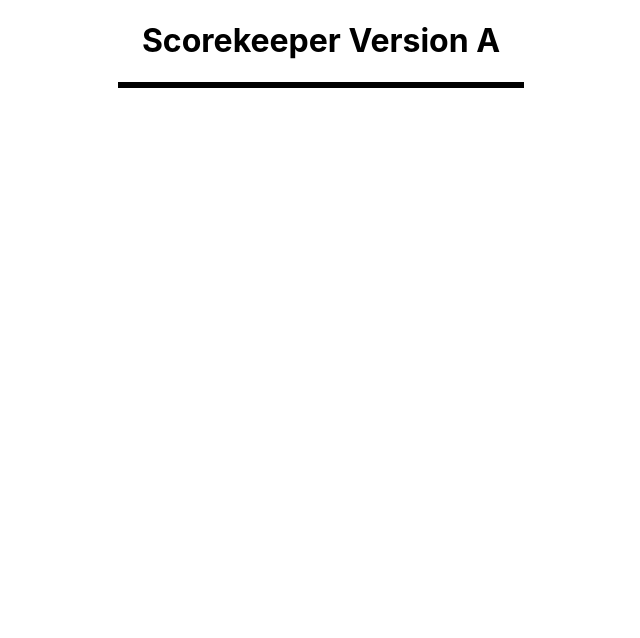
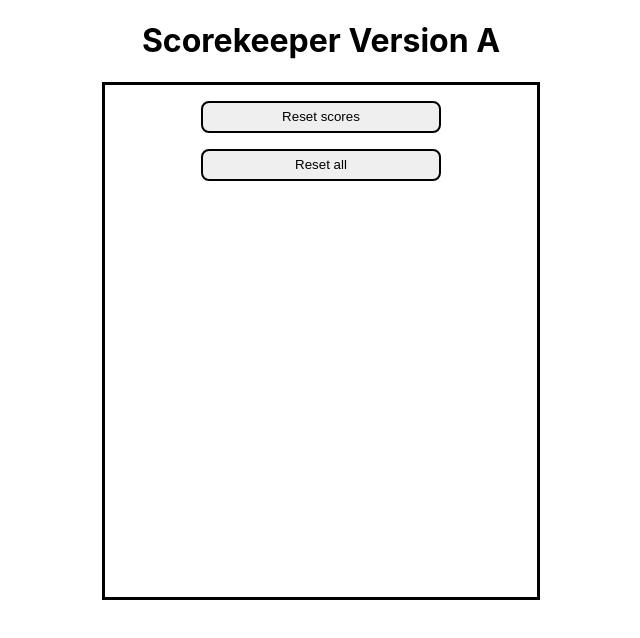
Before and after one commit to sebsch1337/score-keeper-app, a React (Create React App) app: page / in a window 1280 px wide. Shown: the top 638 px of the page, without its empty margins (319-959 px from the left). Built offline with nearby package versions, Linux system fonts and the light colour scheme.

Commit message:
create Button component

```diff
--- a/src/App.js
+++ b/src/App.js
@@ -1,11 +1,15 @@
 import styled from "styled-components";
 import ScoreBox from "./components/ScoreBox";
+import Button from "./components/Button";
 
 function App() {
   return (
     <Main>
       <h1>Scorekeeper Version A</h1>
-      <ScoreBox></ScoreBox>
+      <ScoreBox>
+        <Button>Reset scores</Button>
+        <Button>Reset all</Button>
+      </ScoreBox>
     </Main>
   );
 }
--- /dev/null
+++ b/src/components/Button/index.js
@@ -0,0 +1,10 @@
+import styled from "styled-components";
+
+const Button = styled.button`
+  border-radius: 0.5rem;
+  border: 2px solid black;
+  width: 15rem;
+  height: 2rem;
+`;
+
+export default Button;
--- a/src/components/ScoreBox/index.js
+++ b/src/components/ScoreBox/index.js
@@ -2,7 +2,14 @@ import styled from "styled-components";
 
 const ScoreBox = styled.section`
   width: 25rem;
+  height: 30rem;
   border: 3px solid black;
+  display: flex;
+  flex-direction: column;
+  align-items: center;
+  justify-content: flex-start;
+  padding: 1em;
+  gap: 1em;
 `;
 
 export default ScoreBox;
```
